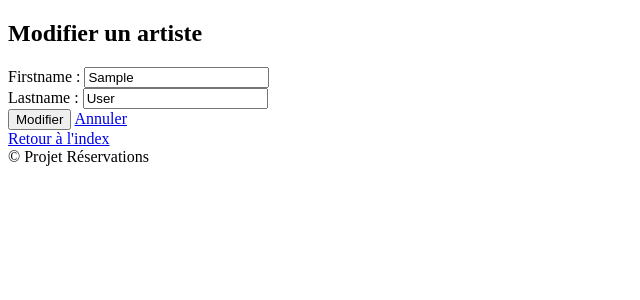
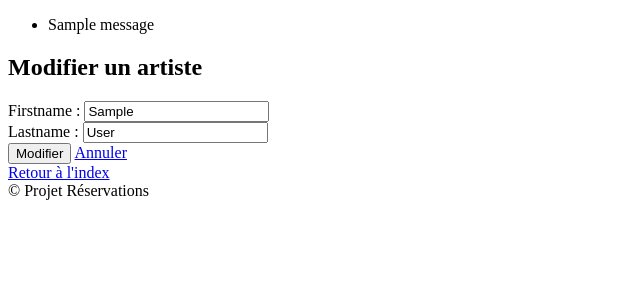
Before and after one commit to Nono1070/projets_pour_examen, a Django app: page /artiste/edit/1/ in a window 1280 px wide. Shown: the part 26-326 px from the top of the page, without its empty margins (0-640 px from the left). Run offline with Django 5.2, Linux system fonts and the light colour scheme; tables that the repository leaves empty hold one stand-in row (values such as "Sample post"); one stand-in notice (Sample message) is shown.

Commit message:
Chapitre 3 : systeme de notification (messages flash) pour create/edit/delete

```diff
--- a/reservations/templates/layouts/base.html
+++ b/reservations/templates/layouts/base.html
@@ -15,6 +15,16 @@
         </nav>
     </header>
     <main>
+        <div id="notification">
+            {% if messages %}
+            <ul class="messages">
+                {% for message in messages %}
+                <li{% if message.tags %} class="{{ message.tags }}"{% endif %}>{{ message }}</li>
+                {% endfor %}
+            </ul>
+            {% endif %}
+        </div>
+
         {% block content %}{% endblock %}
     </main>
     <footer>&copy; Projet Réservations</footer>
--- a/reservations/views.py
+++ b/reservations/views.py
@@ -1,5 +1,6 @@
 from django.shortcuts import render, redirect, get_object_or_404
 from django.http import HttpResponse
+from django.contrib import messages
 
 from .models import Artist
 from .forms import ArtistForm
@@ -45,8 +46,11 @@ def artist_create(request):
     if request.method == 'POST':
         if form.is_valid():
             form.save()
+            messages.success(request, "Nouvel artiste créé avec succès.")
 
             return redirect('reservations:artist_index')
+        else:
+            messages.error(request, "Échec de l'ajout d'un nouvel artiste !")
 
     return render(request, 'artist/create.html', {
         'form': form,
@@ -66,8 +70,11 @@ def artist_edit(request, id):
         if method == 'PUT':
             if form.is_valid():
                 form.save()
+                messages.success(request, "Artiste modifié avec succès.")
 
                 return redirect('reservations:show_artist', id=artist.id)
+            else:
+                messages.error(request, "Échec de la modification de l'artiste !")
 
     return render(request, 'artist/edit.html', {
         'form': form,
@@ -83,8 +90,11 @@ def artist_delete(request, id):
 
         if method == 'DELETE':
             artist.delete()
+            messages.success(request, "Artiste supprimé avec succès.")
 
             return redirect('reservations:artist_index')
+        else:
+            messages.error(request, "Échec de la suppression de l'artiste !")
 
     return render(request, 'artist/show.html', {
         'artist': artist,
```
